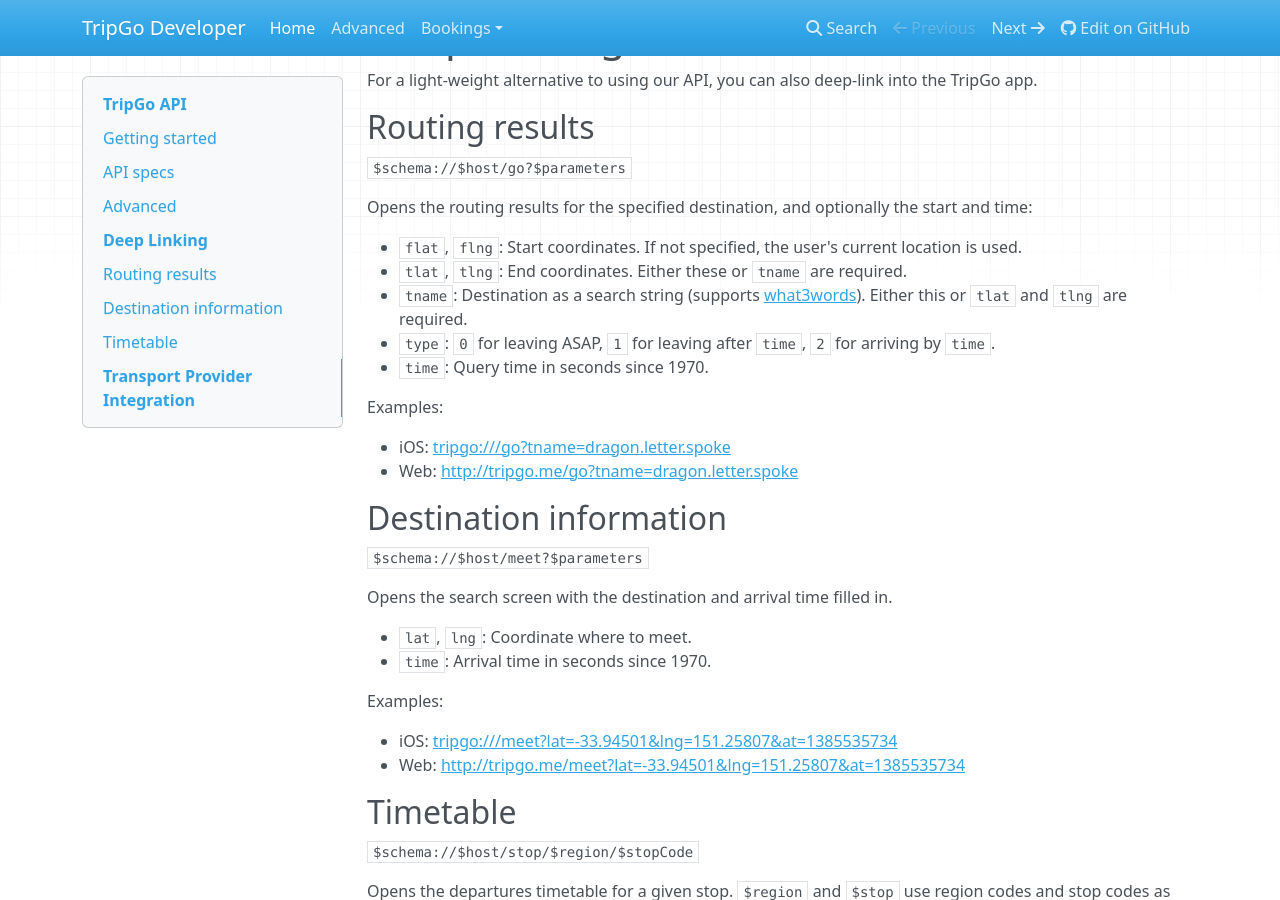
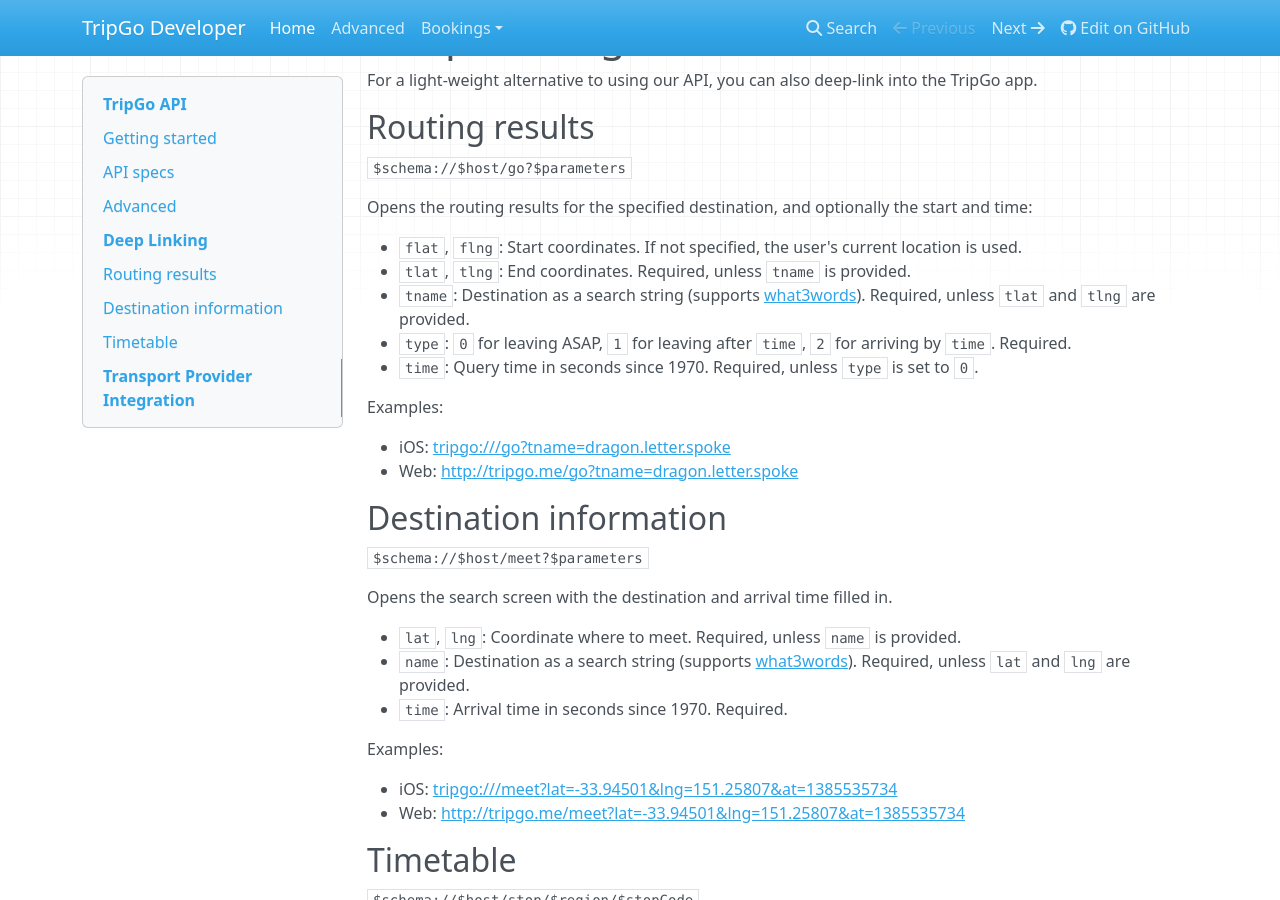
Before and after one commit to skedgo/tripgo-api, an MkDocs documentation site: the page built from docs/index.md, in a window 1280 px wide and 900 px high, scrolled down 1287 px. Built offline with MkDocs 1.6.1, drawn with Linux system fonts in a browser that asks for light colours; nearby versions of some CDN libraries; old or Windows-style settings are respelled for this version of MkDocs.

Commit message:
Updated docs for deep linking

```diff
--- a/docs/index.md
+++ b/docs/index.md
@@ -62,10 +62,10 @@
 Opens the routing results for the specified destination, and optionally the start and time:
 
 - `flat`, `flng`: Start coordinates. If not specified, the user's current location is used.
-- `tlat`, `tlng`: End coordinates. Either these or `tname` are required.
-- `tname`: Destination as a search string (supports [what3words](http://what3words.com)). Either this or `tlat` and `tlng` are required.
-- `type`: `0` for leaving ASAP, `1` for leaving after `time`, `2` for arriving by `time`.
-- `time`: Query time in seconds since 1970.
+- `tlat`, `tlng`: End coordinates. Required, unless `tname` is provided.
+- `tname`: Destination as a search string (supports [what3words](http://what3words.com)). Required, unless `tlat` and `tlng` are provided.
+- `type`: `0` for leaving ASAP, `1` for leaving after `time`, `2` for arriving by `time`. Required.
+- `time`: Query time in seconds since 1970. Required, unless `type` is set to `0`.
 
 Examples:
 
@@ -78,8 +78,9 @@
 
 Opens the search screen with the destination and arrival time filled in.
 
-- `lat`, `lng`: Coordinate where to meet.
-- `time`: Arrival time in seconds since 1970.
+- `lat`, `lng`: Coordinate where to meet. Required, unless `name` is provided.
+- `name`: Destination as a search string (supports [what3words](http://what3words.com)). Required, unless `lat` and `lng` are provided.
+- `time`: Arrival time in seconds since 1970. Required.
 
 Examples:
 
```
Also changed, not shown: site/index.html, site/mkdocs/search_index.json.
